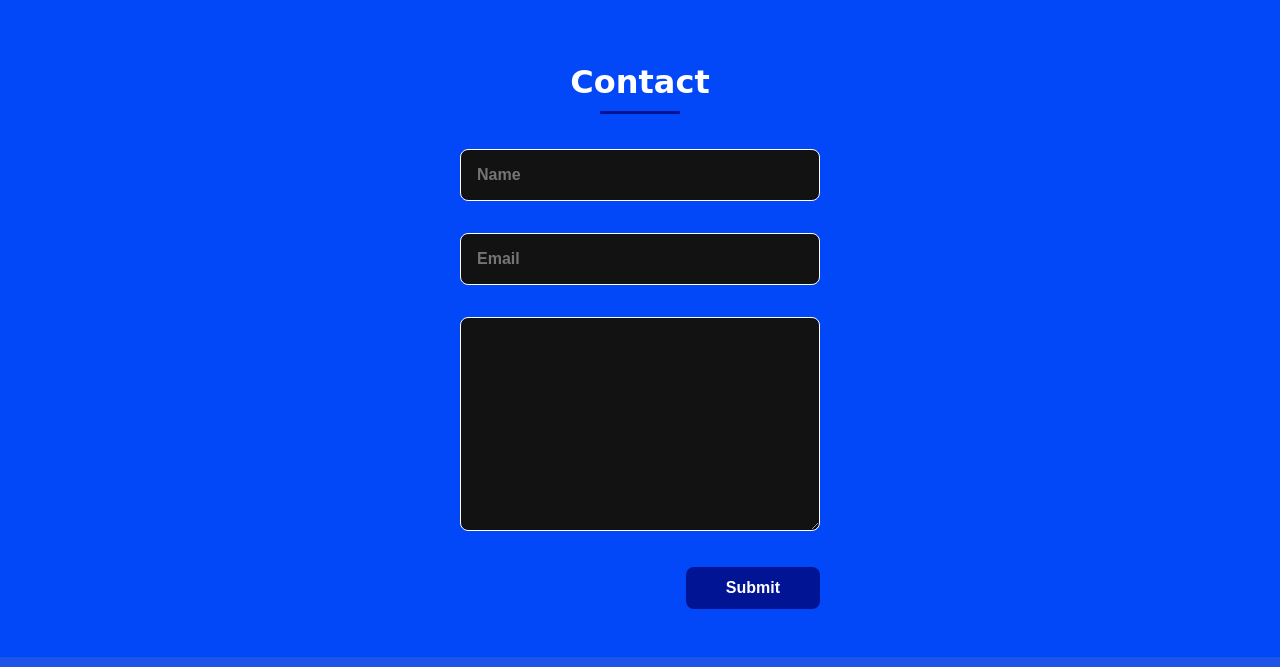
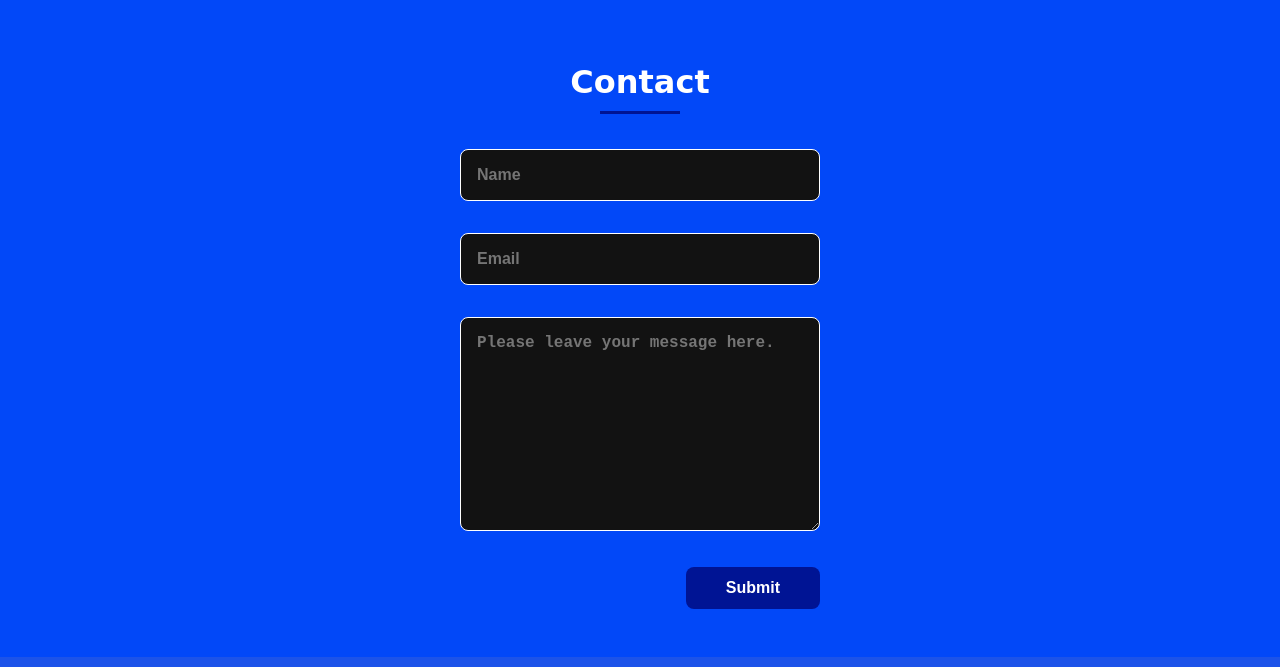
Before and after one commit to anilchaudhary449/AmigoGroup, a plain HTML site: page index.html in a window 1280 px wide. Shown: the part 2675-3342 px from the top of the page. Drawn offline with nearby package versions, Linux system fonts and the light colour scheme.

Commit message:
major changes

```diff
--- a/index.html
+++ b/index.html
@@ -134,7 +134,7 @@
 				<input type="email" placeholder="Email" name="email" required class="contact__input"/>
 				</label>
 				<label>
-				<textarea name="message" required cols="0" rows="10" class="contact__input"></textarea>
+				<textarea name="message" placeholder="Please leave your message here." required cols="0" rows="10" class="contact__input"></textarea>
 				</label>
 				<input type="submit" class="contact__button button"/>
 			</form>
```
